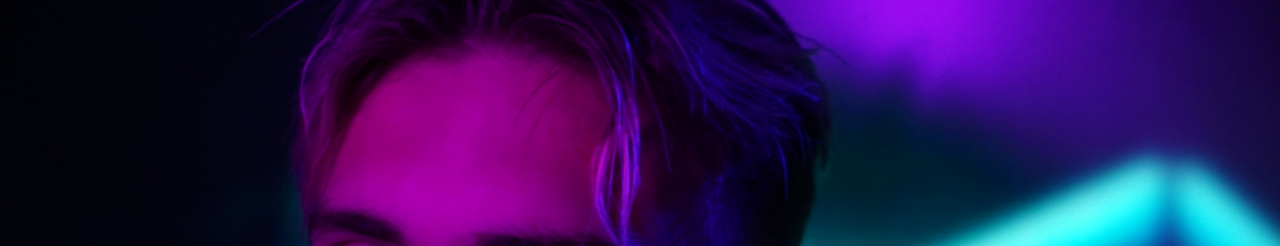
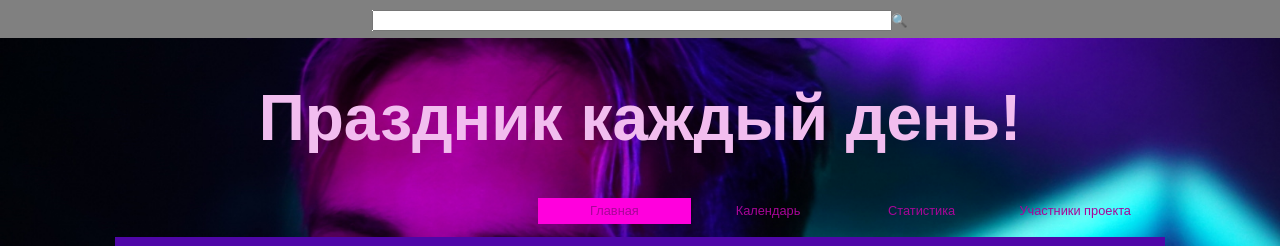
Before and after one commit to serzm7988/WEB, a plain HTML site: page Lab2/Lab2_Main.html in a window 1280 px wide. Shown: the top 246 px of the page. Drawn offline with Linux system fonts and the light colour scheme; a web font is replaced by a local one.

Commit message:
Lab3 Refactoring

```diff
--- a/Lab2/Lab2_Main.html
+++ b/Lab2/Lab2_Main.html
@@ -7,6 +7,12 @@
         <link rel="stylesheet" href="MainStyles.css"></linkrel>
     </head>
     <body>
+        <div class="search-panel">
+            <form class="search-line">
+                <input type="text">
+            </form>
+            <p>&nbsp;🔍</p>
+        </div>
         <div class="header">
             <h1>Праздник каждый день!</h1>
             <div class="navigation">
@@ -20,7 +26,7 @@
                     <button>Календарь</button>
                 </form>
                 <form action="Lab2_Main.html">
-                    <button>Главная</button>
+                    <button id="first">Главная</button>
                 </form>
             </div>
         </div>
@@ -93,26 +99,6 @@
                 </div>
                 <div class="list-element">
                     <div class="list-element-img">
-                        <img src="IMG_20220508_183852_084.JPG">
-                    </div>
-                    <div class="list-element-name">
-                        <p>8 Мая</p>
-                        <p>День перешагивания через ступеньку</p>
-                    </div>
-                    <div class="list-element-description">
-                        Этот вид передвижения - скакать через ступеньки - давно забыт взрослыми и широко практикуется детьми.
-                        При этом ступенькой может быть что угодно:<br>
-                        &nbsp;&nbsp;- лестница в подъезде,<br>
-                        &nbsp;&nbsp;- лестница в карьере,<br>
-                        &nbsp;&nbsp;- лестница на пути к мечте.<br>
-                        Главное - переступив, удержаться.
-                    </div>
-                    <div class="list-element-button">
-                        <a href="#">...</a>
-                    </div>
-                </div>
-                <div class="list-element">
-                    <div class="list-element-img">
                         <img src="IMG_20220323_222836.jpg">
                     </div>
                     <div class="list-element-name">
--- a/Lab2/Lab4.css
+++ b/Lab2/Lab4.css
@@ -14,7 +14,7 @@ body {
     display: flex;
     flex-direction: column;
     width: 80%;
-    margin: 50% auto 1%;
+    margin: 20% auto 1%;
 }
 
 .header .navigation {
--- a/Lab2/MainStyles.css
+++ b/Lab2/MainStyles.css
@@ -10,7 +10,32 @@ body {
 
 .header {
     width: 80%;
-    margin: 55% auto 0;
+    margin: 0 auto;
+}
+
+.search-panel {
+    display: inline-block;
+    width: 100%;
+    height: 3vw;
+    background-color: grey;
+}
+
+.search-line {
+    display: inline-block;
+    width: 40%;
+    font-size: 1vw;
+    margin: 0 auto 10;
+    background-color: white;
+}
+
+.search-line input {
+    width: 100%;
+    font-size: 1vw;
+}
+
+.search-panel p{
+    display: inline-block;
+    font-size: 1vw;
 }
 
 .main {
@@ -28,18 +53,27 @@ body {
     height: auto;
 }
 
+#first{
+    background-color: rgba(255, 0, 221, 1);
+}
+
 .navigation button {
     width: 15%;
     height: 2vw;
     float: right;
     border: 0px;
     font-size: 1vw;
-    background-color: rgb(255, 0, 221);
+    background-color: rgba(255, 0, 221, 0);
+    color:rgb(168, 6, 152);
 }
 
-.navigation button:hover {
+#first{
+    background-color:rgba(255, 0, 221, 1);
+}
+
+/*.navigation button:hover {
     background-color: rgb(247, 95, 227);
-}
+}*/
 
 .introduction {
     width: 55%;
@@ -49,14 +83,14 @@ body {
 
 .introduction-description {
     display: block;
-    width: 48%;
+    width: 45%;
     float: left;
     text-align: left;
 }
 
 .introduction img{
     display: block;
-    width: 48%;
+    width: 55%;
     float: right;
 }
 
```
